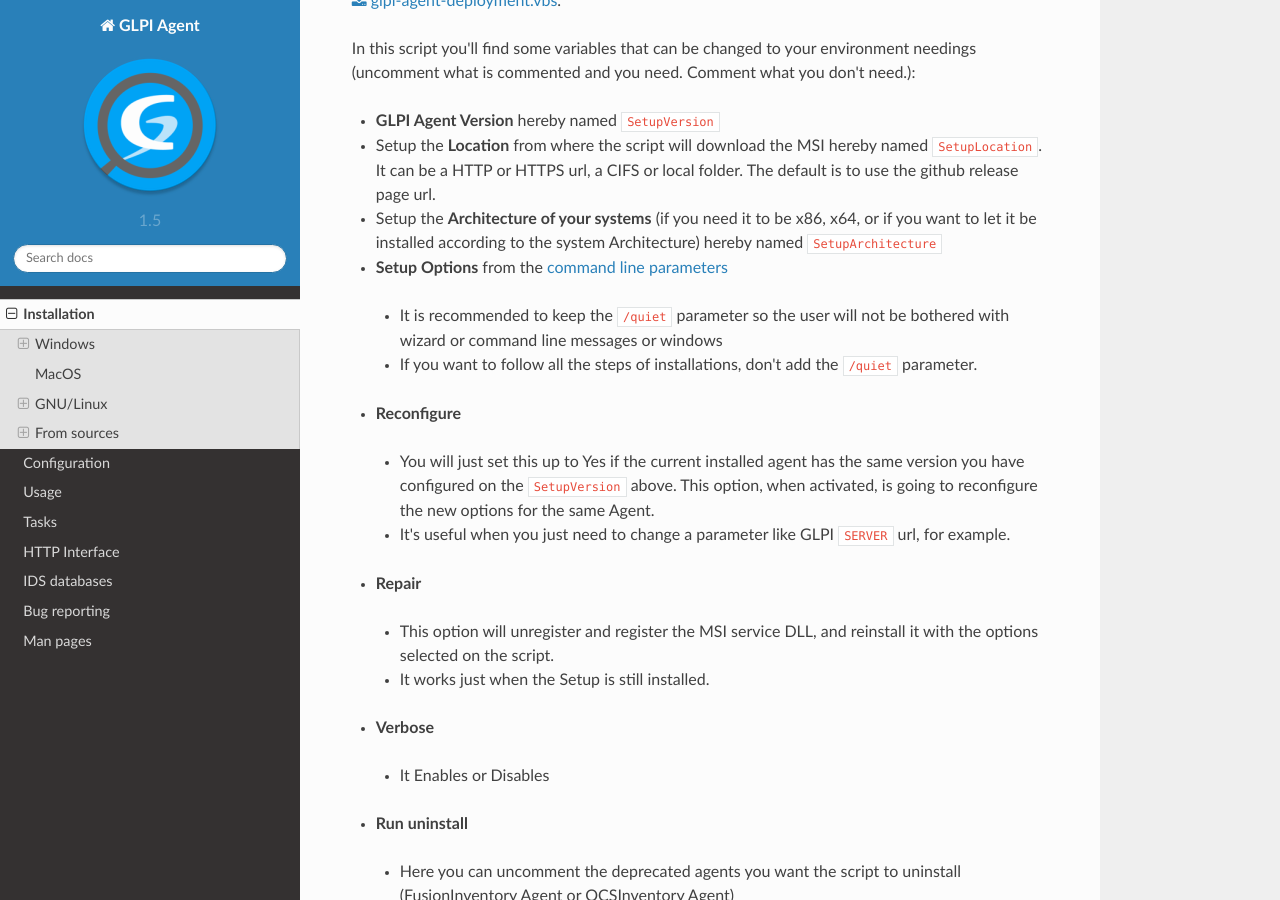
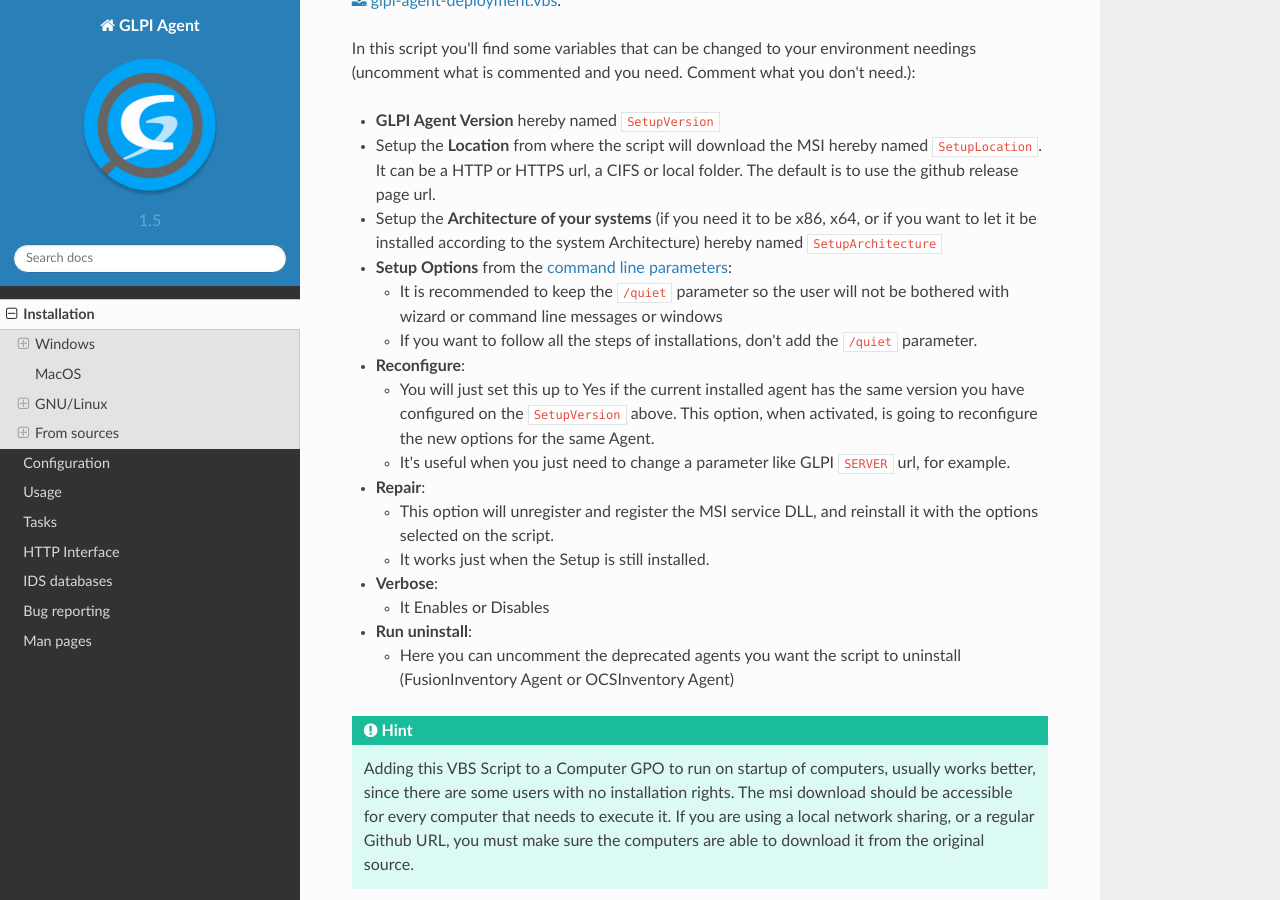
Before and after one commit to glpi-project/doc-agent, a Sphinx documentation site: the page built from source/installation/index.rst, in a window 1280 px wide and 900 px high, scrolled down 1203 px. Built offline with Sphinx 7.4.7 and the Read the Docs theme 2.0.0, drawn with Linux system fonts in a browser that asks for light colours; some of the changed text lies outside the part shown.

```diff
--- a/source/installation/index.rst
+++ b/source/installation/index.rst
@@ -49,19 +49,24 @@ In this script you'll find some variables that can be changed to your environmen
 - **GLPI Agent Version** hereby named ``SetupVersion``
 - Setup the **Location** from where the script will download the MSI hereby named ``SetupLocation``. It can be a HTTP or HTTPS url, a CIFS or local folder. The default is to use the github release page url.
 - Setup the **Architecture of your systems** (if you need it to be x86, x64, or if you want to let it be installed according to the system Architecture) hereby named ``SetupArchitecture``
-- **Setup Options** from the `command line parameters <windows-command-line.html#command-line-parameters>`_
- - It is recommended to keep the ``/quiet`` parameter so the user will not be bothered with wizard or command line messages or windows
- - If you want to follow all the steps of installations, don't add the ``/quiet`` parameter.
-- **Reconfigure**
- - You will just set this up to Yes if the current installed agent has the same version you have configured on the ``SetupVersion`` above. This option, when activated, is going to reconfigure the new options for the same Agent.
- - It's useful when you just need to change a parameter like GLPI ``SERVER`` url, for example.
-- **Repair**
- - This option will unregister and register the MSI service DLL, and reinstall it with the options selected on the script.
- - It works just when the Setup is still installed.
-- **Verbose**
- - It Enables or Disables
-- **Run uninstall**
- - Here you can uncomment the deprecated agents you want the script to uninstall (FusionInventory Agent or OCSInventory Agent)
+- **Setup Options** from the `command line parameters <windows-command-line.html#command-line-parameters>`_:
+
+  - It is recommended to keep the ``/quiet`` parameter so the user will not be bothered with wizard or command line messages or windows
+  - If you want to follow all the steps of installations, don't add the ``/quiet`` parameter.
+- **Reconfigure**:
+
+  - You will just set this up to Yes if the current installed agent has the same version you have configured on the ``SetupVersion`` above. This option, when activated, is going to reconfigure the new options for the same Agent.
+  - It's useful when you just need to change a parameter like GLPI ``SERVER`` url, for example.
+- **Repair**:
+
+  - This option will unregister and register the MSI service DLL, and reinstall it with the options selected on the script.
+  - It works just when the Setup is still installed.
+- **Verbose**:
+
+  - It Enables or Disables
+- **Run uninstall**:
+
+  - Here you can uncomment the deprecated agents you want the script to uninstall (FusionInventory Agent or OCSInventory Agent)
 
 .. hint::
    Adding this VBS Script to a Computer GPO to run on startup of computers, usually works better, since there are some users with no installation rights.
@@ -274,7 +279,7 @@ The easiest way to install `perl <https://www.perl.org/>`_ dependencies is to us
 You can use the ``--notest`` flag if you are brave and want to skip the tests suite execution for each install perl module.
 
 Offline installations
-*********************
+^^^^^^^^^^^^^^^^^^^^^
 
 .. note::
 
```
